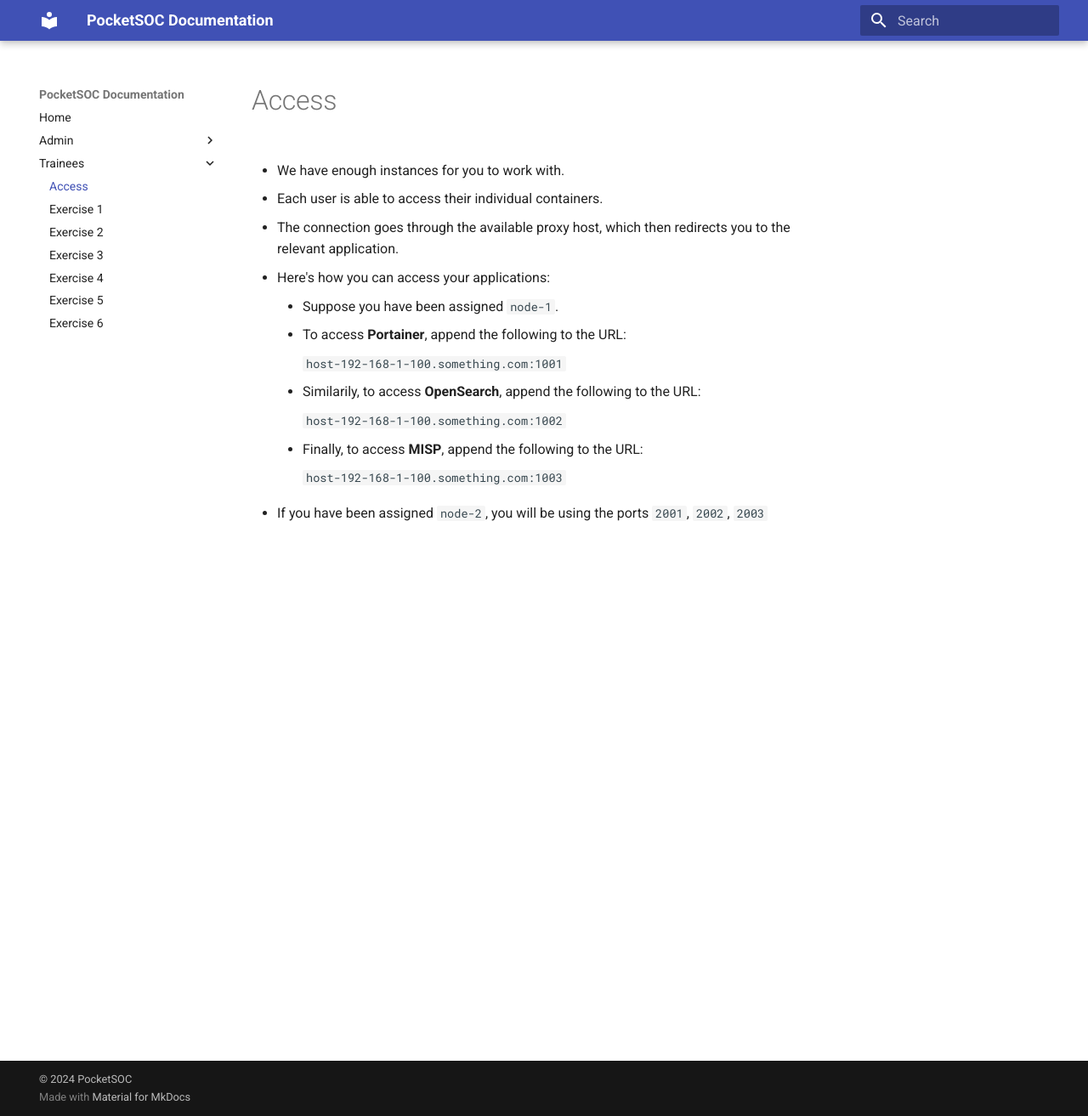
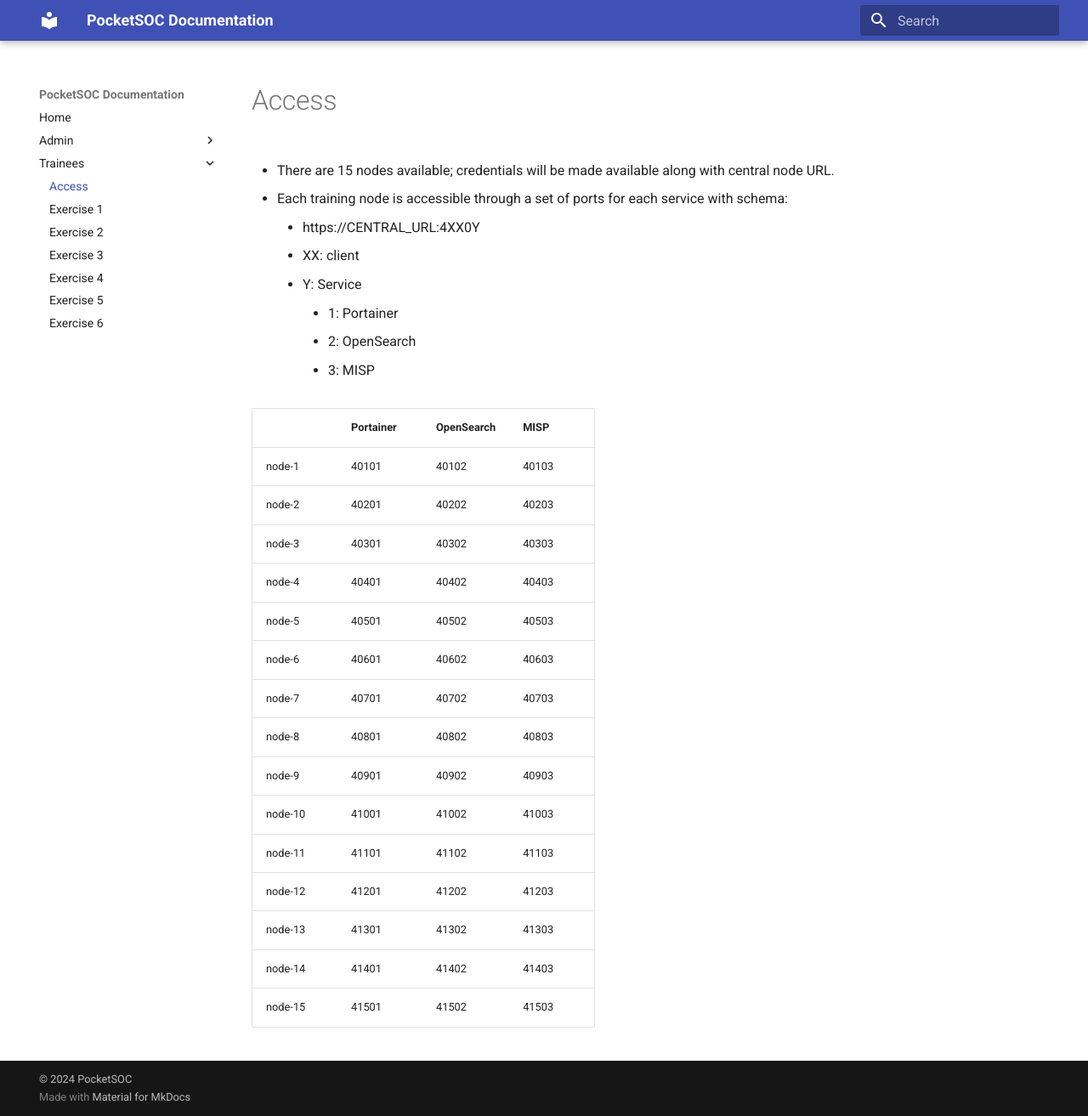
Before and after one commit to drmcrooks/pocketsoc-docs-2025, an MkDocs documentation site: the page built from docs/Trainees/access.md, in a window 1280 px wide and 1313 px high. Shown: the whole window at 85% size. Built offline with MkDocs 1.6.1 and Material for MkDocs 9.7.7, drawn with Linux system fonts in a browser that asks for light colours.

Commit message:
Build out access

````diff
--- a/docs/Trainees/access.md
+++ b/docs/Trainees/access.md
@@ -1,29 +1,30 @@
 # Access
 
-- We have enough instances for you to work with.
+- There are 15 nodes available; credentials will be made available along with central node URL.
 
-- Each user is able to access their individual containers.
+- Each training node is accessible through a set of ports for each service with schema:
 
-- The connection goes through the available proxy host, which then redirects you to the relevant application.
+    - https://CENTRAL_URL:4XX0Y
+    - XX: client
+    - Y: Service
+        - 1: Portainer
+        - 2: OpenSearch
+        - 3: MISP
 
-- Here's how you can access your applications:
-    - Suppose you have been assigned `node-1`.
-    - To access **Portainer**, append the following to the URL:
-
-          ```
-          host-192-168-1-100.something.com:1001
-          ```
-
-    - Similarily, to access **OpenSearch**, append the following to the URL:
-
-          ```
-          host-192-168-1-100.something.com:1002
-          ```
-
-    - Finally, to access **MISP**, append the following to the URL:
-
-          ```
-          host-192-168-1-100.something.com:1003
-          ```
-
-- If you have been assigned `node-2`, you will be using the ports `2001`, `2002`, `2003`
+|        | Portainer | OpenSearch | MISP  |
+|--------|-----------|------------|-------|
+| node-1 | 40101     | 40102      | 40103 |
+| node-2 | 40201     | 40202      | 40203 |
+| node-3 | 40301     | 40302      | 40303 |
+| node-4 | 40401     | 40402      | 40403 |
+| node-5 | 40501     | 40502      | 40503 |
+| node-6 | 40601     | 40602      | 40603 |
+| node-7 | 40701     | 40702      | 40703 |
+| node-8 | 40801     | 40802      | 40803 |
+| node-9 | 40901     | 40902      | 40903 |
+| node-10| 41001     | 41002      | 41003 |
+| node-11| 41101     | 41102      | 41103 |
+| node-12| 41201     | 41202      | 41203 |
+| node-13| 41301     | 41302      | 41303 |
+| node-14| 41401     | 41402      | 41403 |
+| node-15| 41501     | 41502      | 41503 |
````
